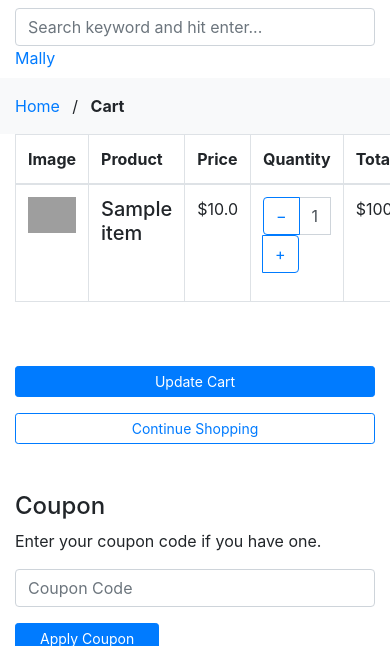
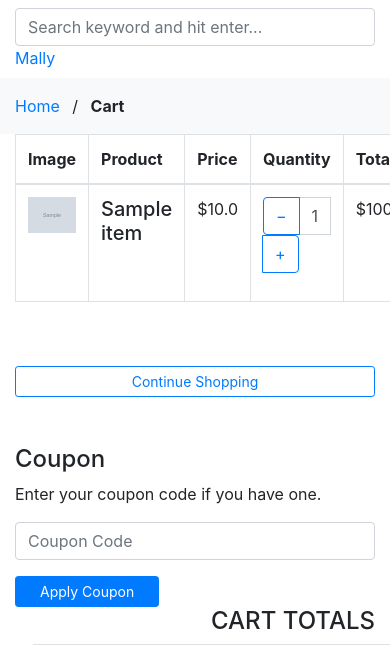
Before and after one commit to stuartelimu/mally, a Django app: template shop/templates/shop/cart.html in a window 390 px wide; the page is wider, and only the part inside the window is pictured. Shown: the top 646 px of that part. Run offline with Django 3.2, Linux system fonts and the light colour scheme; the template is opened without the code that fills it: values that come from a table or form of the project are taken from there, others are empty; tables that the repository leaves empty hold one stand-in row (values such as "Sample post"); grey boxes marked "Sample" are stand-in pictures; parts of the project's set-up code (start-up, migrations or seed data) failed here and were passed over; some libraries are stand-ins or nearby versions; grey boxes are pictures that could not be loaded.

Commit message:
improved ui of cart page

```diff
--- a/mally/settings.py
+++ b/mally/settings.py
@@ -162,6 +162,8 @@ ACCOUNT_AUTHENTICATION_METHOD = 'email'
 
 ACCOUNT_EMAIL_REQUIRED=True
 
+ACCOUNT_EMAIL_VERIFICATION = 'mandatory'
+
 ACCOUNT_FORMS = {
     'signup': 'accounts.forms.MyCustomSignupForm',
 }
--- a/shop/templates/shop/cart.html
+++ b/shop/templates/shop/cart.html
@@ -41,7 +41,7 @@
                   {% for order_item in object.items.all %}
                   <tr>
                     <td class="product-thumbnail">
-                      <img src="{% static 'images/product_1.jpg' %}" alt="Image" class="img-fluid">
+                      <img src="{{order_item.item.image.url}}" alt="Image" class="img-fluid">
                     </td>
                     <td class="product-name">
                       <h2 class="h5 text-black">{{order_item.item.title}}</h2>
@@ -102,9 +102,9 @@
         <div class="row">
           <div class="col-md-6">
             <div class="row mb-5">
-              <div class="col-md-6 mb-3 mb-md-0">
+              {% comment %} <div class="col-md-6 mb-3 mb-md-0">
                 <button class="btn btn-primary btn-sm btn-block">Update Cart</button>
-              </div>
+              </div> {% endcomment %}
               <div class="col-md-6">
                 <a href="{% url 'shop:item_list' %}" class="btn btn-outline-primary btn-sm btn-block">Continue Shopping</a>
               </div>
```
Also changed, not shown: media/necklace_bK79x2A.png (added).
